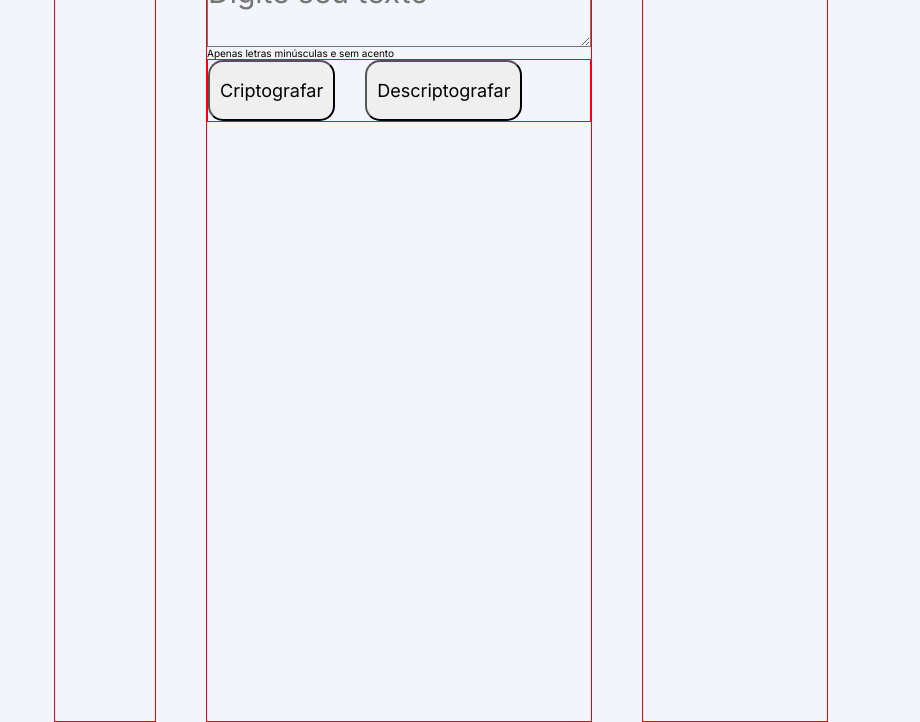
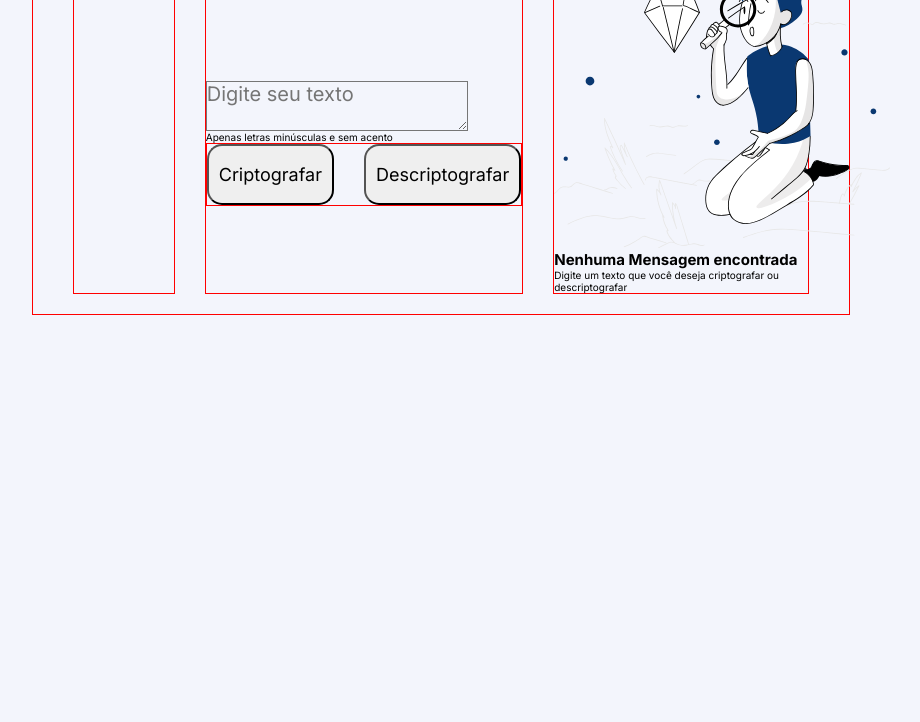
Before and after one commit to devbrunogomes/desafio-alura-decodificador, a plain HTML site: page index.html in a window 1280 px wide. Shown: the part 78-800 px from the top of the page, without its empty margins (199-1119 px from the left). Drawn offline with Linux system fonts and the light colour scheme.

Commit message:
was inserted a img to aside component

```diff
--- a/index.html
+++ b/index.html
@@ -30,7 +30,13 @@
         </div>
       </main>
       <aside>
-        <h1>Nehuma msg encontrada</h1>
+        <img src="./assets/not-results.svg" alt="" />
+
+        <h1>Nenhuma Mensagem encontrada</h1>
+
+        <span
+          >Digite um texto que você deseja criptografar ou descriptografar</span
+        >
       </aside>
     </div>
   </body>
--- a/styles.css
+++ b/styles.css
@@ -16,23 +16,24 @@
 body {
   display: flex;
   justify-content: center;
+
   background-color: var(--primary-color);
-
 }
 
 /*-------------- Container Principal --------------*/
 .container {
+  border: 1px solid red;
   display: flex;
-  gap: 5rem;
-
-  height: 100dvh;
+  flex-wrap: wrap;
+  gap: 3rem;
+  padding: 2rem 4rem;
   max-width: 1800px;
+  max-height: 1600px;
 }
 
 /*----------- Header com a Imagem --------------*/
 header {
   border: 1px solid red;
-  height: 100%;
 }
 .logoAlura {
   width: 10rem;
@@ -41,11 +42,11 @@ header {
 /*----------- Input e botões --------------*/
 main {
   border: 1px solid red;
-
   display: flex;
+  justify-content: center;
+  align-items: center;
   flex-direction: column;
 }
-
 
 /* Wrapper */
 .inputAndButtonsWrapper {
@@ -55,29 +56,24 @@ main {
 
 /* Input */
 .inputContainer {
-
   display: flex;
   align-items: start;
 }
 
 #textInput {
-
-  font-size: 3rem;
+  font-size: 2rem;
   color: var(--color-text);
   background-color: var(--primary-color);
 }
 
 /* Span */
 .spanWrapper {
-  width: 100%;
 }
 
 /* Buttons */
 .buttonsWrapper {
   border: 1px solid red;
-
   display: flex;
-
   gap: 3rem;
 }
 
@@ -90,4 +86,5 @@ button {
 /*-------------- Lado direito com a mensagem criptografrada --------------*/
 aside {
   border: 1px solid red;
+  max-width: 20vw;
 }
```
Also changed, not shown: assets/not-results.svg (added).
